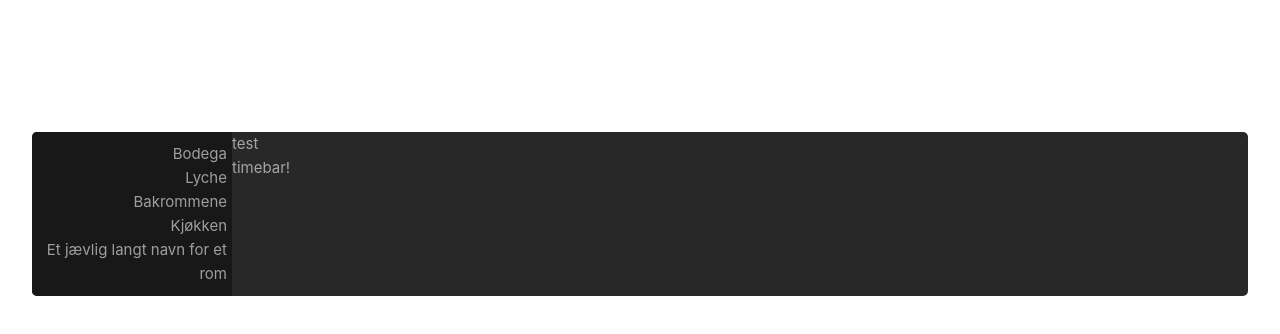
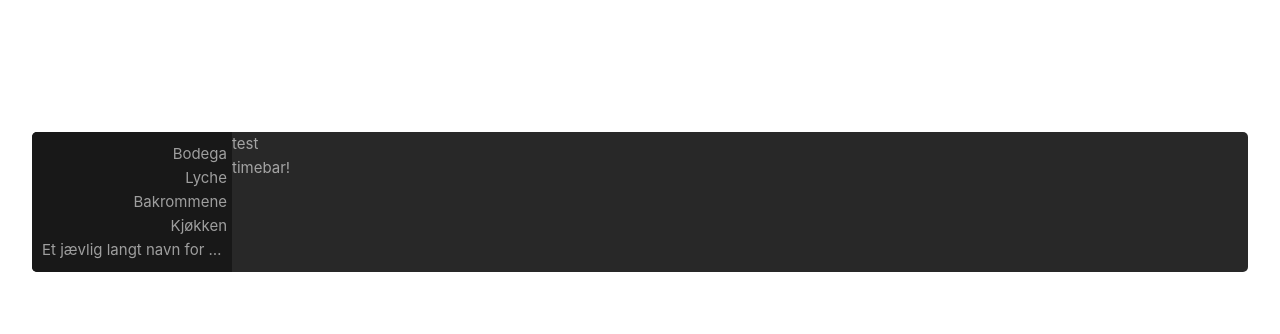
Before and after one commit to BeatsuDev/VueGanttCalendar, a Vue app: page / in a window 1280 px wide. Shown: the top 334 px of the page. Built offline with nearby package versions, Linux system fonts and the light colour scheme.

Commit message:
Fixed sidebar for long names

```diff
--- a/src/components/GanttCalendar.vue
+++ b/src/components/GanttCalendar.vue
@@ -41,7 +41,5 @@ const props = defineProps<{
   border-radius: 5px 0 0 5px;
   padding: 10px 5px 10px 10px;
   text-align: right;
-  text-overflow: ellipsis;
-  overflow-wrap: nowrap;
 }
 </style>
--- a/src/components/RoomName.vue
+++ b/src/components/RoomName.vue
@@ -1,5 +1,5 @@
 <template>
-  <div>
+  <div id="room-name">
     {{ props.name }}
   </div>
 </template>
@@ -11,4 +11,9 @@ const props = defineProps<{
 </script>
 
 <style scoped lang="scss">
+#room-name {
+  white-space: nowrap;
+  text-overflow: ellipsis;
+  overflow: hidden;
+}
 </style>
```
